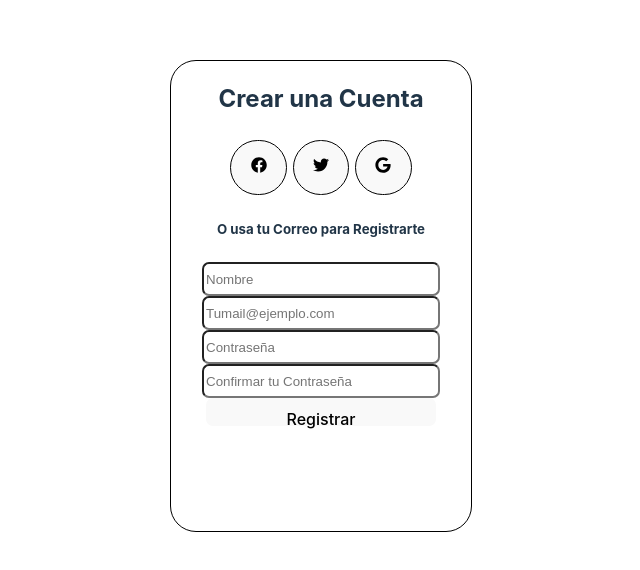
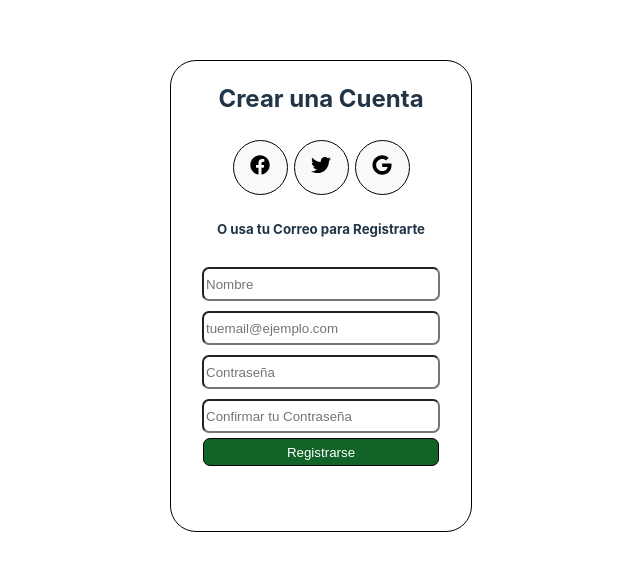
Before and after one commit to luisCastroMarquez/React-Componentes_Eventos, a React (Vite) app in the folder componentes_eventos/: page / in a window 1280 px wide. Shown: the part 112-682 px from the top of the page, without its empty margins (319-959 px from the left). Built offline with nearby package versions, Linux system fonts and the light colour scheme.

Commit message:
eight commit, correction and advance desing

```diff
--- a/componentes_eventos/src/App.jsx
+++ b/componentes_eventos/src/App.jsx
@@ -1,4 +1,4 @@
-import { useState } from 'react';
+import { useState, useEffect } from 'react';
 import Alert from './components/Alert';
 import Registro from './components/Registro';
 
@@ -10,11 +10,22 @@ export default function App() {
         setMessage('');
         setAlertColor('');
     };
+            // Restablece los mensajes despues del formulario
+    useEffect(() => {
+        if (message || alertColor) {
+            const timer = setTimeout(() => {
+                setMessage('');
+                setAlertColor('');
+            },  2000);
+
+            return () => clearTimeout(timer);
+        }
+    }, [message, alertColor]);
 
     return (
         <>
             <div className=''>
-                <Registro />
+                <Registro onSubmit={handleAlertClose}/>
                 {message && <Alert message={message} onClose={handleAlertClose} color={alertColor} />}
             </div>
         </>
--- a/componentes_eventos/src/components/Alert.jsx
+++ b/componentes_eventos/src/components/Alert.jsx
@@ -11,7 +11,7 @@ export default function Alert({ message, onClose, type }) {
 
     return (
         <div className={`alert ${getColorClass()}`}>
-            <p>{message.onClose}</p>
+            <p>{message.text}</p>
         </div>
     );
 }
--- a/componentes_eventos/src/components/Formulario.jsx
+++ b/componentes_eventos/src/components/Formulario.jsx
@@ -28,13 +28,18 @@ export default function Formulario ({ onInputChange, onSubmit}) {
 
         // Resto de la lógica de validación y procesamiento del formulario
         onSubmit(e); // Llamada a la función onSubmit pasada como prop
+
+        setNombre('');
+        setEmail('');
+        setContrasena('');
+        setConfirmContrasena('');
     };
 
     return (
-        <form onSubmit={handleSubmit} style={{ Width:'360px', height:'170px',  margin: '0 auto' }}>
-            <div style={{ width: '300px'}}>
+        <form onSubmit={handleSubmit} style={{ Width:'360px', height:'200px' }}>
+            <div>
                 <label htmlFor="nombre"></label>
-                <input style={{ width: '230px', height: '28px', borderRadius: '7px'}}
+                <input style={{ width: '230px', height: '28px', borderRadius: '7px', margin: '5px'}}
                     type="text"
                     id="nombre"
                     placeholder="Nombre"
@@ -45,10 +50,10 @@ export default function Formulario ({ onInputChange, onSubmit}) {
             </div>
             <div >
                 <label htmlFor="email" style={{width: '200px'}}></label>
-                <input style={{ width: '230px', height: '28px', borderRadius: '7px'}}
+                <input style={{ width: '230px', height: '28px', borderRadius: '7px', margin: '5px'}}
                     type="email"
                     id="email"
-                    placeholder="Tumail@ejemplo.com"
+                    placeholder="tuemail@ejemplo.com"
                     value={email}
                     onChange={(e) => {
                     setEmail(e.target.value);
@@ -59,7 +64,7 @@ export default function Formulario ({ onInputChange, onSubmit}) {
             </div>
             <div>
                 <label htmlFor="contrasena"></label>
-                <input style={{ width: '230px', height: '28px', borderRadius: '7px'}}
+                <input style={{ width: '230px', height: '28px', borderRadius: '7px', margin: '5px'}}
                     type="password"
                     id="contrasena"
                     placeholder="Contraseña"
@@ -72,7 +77,7 @@ export default function Formulario ({ onInputChange, onSubmit}) {
             </div>
             <div>
                 <label htmlFor="confirmContrasena"></label>
-                <input style={{ width: '230px', height: '28px', borderRadius: '7px'}}
+                <input style={{ width: '230px', height: '28px', borderRadius: '7px', margin: '5px'}}
                     type="password"
                     id="confirmContrasena"
                     placeholder="Confirmar tu Contraseña"
@@ -84,8 +89,16 @@ export default function Formulario ({ onInputChange, onSubmit}) {
                 />
                 {mensajeErrors.confirmContrasena && <span>{mensajeErrors.confirmContrasena}</span>}
             </div>
+            <button style={{
+                            width: '236px',
+                            height: '28px',
+                            borderRadius: '7px',
+                            border:'solid 1px #000000',
+                            backgroundColor: '#126327',
+                            color: '#ffffff',
+                            }}
+                            type="submit">Registrarse</button>
             <div className=''>
-                <button style={{ width: '230px', height: '28px', borderRadius: '7px'}} type="submit">Registrar</button>
                 {mensajeErrors && <div className="errors-message">{mensajeErrors}</div>}
                 {mensajeExito && <div className="success-message">{mensajeExito}</div>}
             </div>
--- a/componentes_eventos/src/components/Registro.jsx
+++ b/componentes_eventos/src/components/Registro.jsx
@@ -6,7 +6,7 @@ import Alert from './Alert';
 import { FaFacebook, FaTwitter, FaGoogle } from 'react-icons/fa';
 
 export default function Registro() {
-    const [message, setMessage] = useState('null');
+    const [message, setMessage] = useState('');
     const [isFormComplete, setIsFormComplete] = useState(false);
 
     const handleFormSubmit = (event) => {
@@ -27,7 +27,7 @@ export default function Registro() {
     };
 
     return (
-        <div className="card d-flex flex-column "
+        <div className="card d-flex flex-column-center "
             style={{ width: '300px', height: '470px', margin: '12px', border:'solid 1px #000000',
             borderRadius: '26px', textAlign:'center'}}>
             <h2> Crear una Cuenta </h2>
--- a/componentes_eventos/src/components/SocialButton.jsx
+++ b/componentes_eventos/src/components/SocialButton.jsx
@@ -1,7 +1,12 @@
 export default function SocialButton({ icon }) {
     return (
-            <button style={{ height:'55px', margin: '3px', display: 'inline-block',
-                        border:'solid 1px #000000',borderRadius: '90px'}}>
+            <button style={{
+                            height:'55px',
+                            width: '55px',
+                            margin: '3px',
+                            display: 'inline-block',
+                            fontSize: '20px',
+                        border:'solid 1px #000000',borderRadius: '50px'}}>
                 <i className={`fa fa-${icon}`} /> {icon}
             </button>
     );
--- a/componentes_eventos/src/index.css
+++ b/componentes_eventos/src/index.css
@@ -12,21 +12,8 @@
 body {
   display: flex;
   align-items: center;
-  flex-direction: row;
   justify-content: center;
   height: 100vh;
-}
-
-button {
-  border-radius: 8px;
-  border: 1px solid transparent;
-  padding: 0.6em 1.2em;
-  font-size: 1em;
-  font-weight: 500;
-  font-family: inherit;
-  background-color: #1a1a1a;
-  cursor: pointer;
-  transition: border-color 0.25s;
 }
 
 @media (prefers-color-scheme: light) {
```
